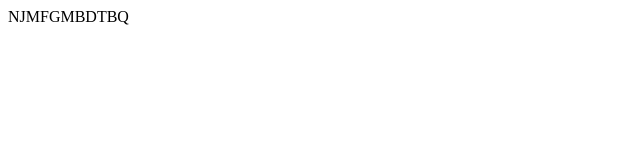
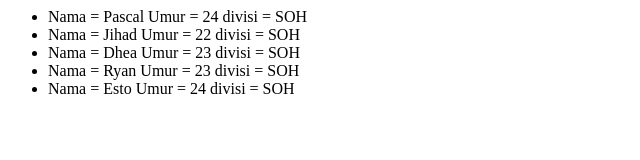
Before and after one commit to blue96/sesi-13, a plain HTML site: page sesi 13 1/index.html in a window 1280 px wide. Shown: the whole page, without its empty margins (0-640 px from the left). Drawn offline with Linux system fonts and the light colour scheme.

Commit message:
update sesi 13 1

```diff
--- /dev/null
+++ b/sesi 13 1/data.js
@@ -0,0 +1,40 @@
+const employees = [
+    {
+        name : 'Pascal',
+        age : 24,
+        divisi : 'SOH'
+    },
+    {
+        name : 'Jihad',
+        age : 22,
+        divisi : 'SOH'
+    },
+    {
+        name : 'Dhea',
+        age : 23,
+        divisi : 'SOH'
+    },
+    {
+        name : 'Ryan',
+        age : 23,
+        divisi : 'SOH'
+    },
+    {
+        name : 'Esto',
+        age : 24,
+        divisi : 'SOH'
+    },
+]
+
+function listPegawai(empArr){
+    let txt = ''
+    for (let i = 0 ; i< empArr.length; i++){
+        txt += `<li>Nama = ${empArr[i].name} Umur = ${empArr[i].age} divisi = ${empArr[i].divisi}</li>`
+    }
+    return txt
+}
+
+export {
+    employees,
+    listPegawai,
+}
--- a/sesi 13 1/index.html
+++ b/sesi 13 1/index.html
@@ -3,6 +3,11 @@
         <title></title>
     </head>
     <body>
-        <script src="index.js"></script>
+        <div>
+            <ul id = 'listEmployee'>
+
+            </ul>
+        </div>
+        <script type="module" src="index.js"></script>
     </body>
 </html>
--- a/sesi 13 1/index.js
+++ b/sesi 13 1/index.js
@@ -1,25 +1,4 @@
-var password = "PASCAL FELIM";
-var noSpace = removeSpace(password);
-var reversed = reverseText(noSpace);
-var encryptPass = encryptedPass(reversed);
+import {employees, listPegawai} from './data.js';
 
-document.write(encryptPass);
-
-function removeSpace(text){
-    return text.replace(' ', '');
-}
-
-function reverseText(text){
-    var splitString = text.split("");
-    var newText = splitString.reverse();
-    var joinArr = newText.join("");
-    return joinArr;
-}
-function encryptedPass(text = ""){
-    var newText = [];
-    for (let i = 0; i<text.length;i++){
-        newText[i] = String.fromCharCode(text.charCodeAt(i) + 1);
-    }
-    var joinArr = newText.join("");
-    return joinArr;
-}
+let list = document.getElementById('listEmployee')
+list.innerHTML = listPegawai(employees)
```
